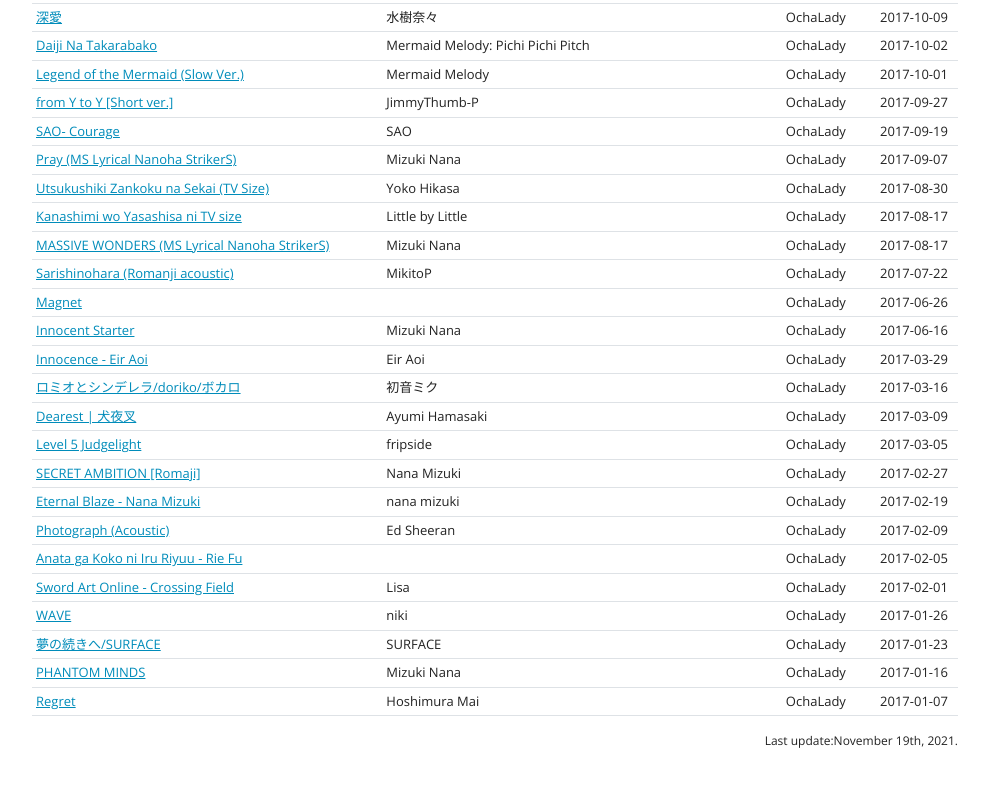
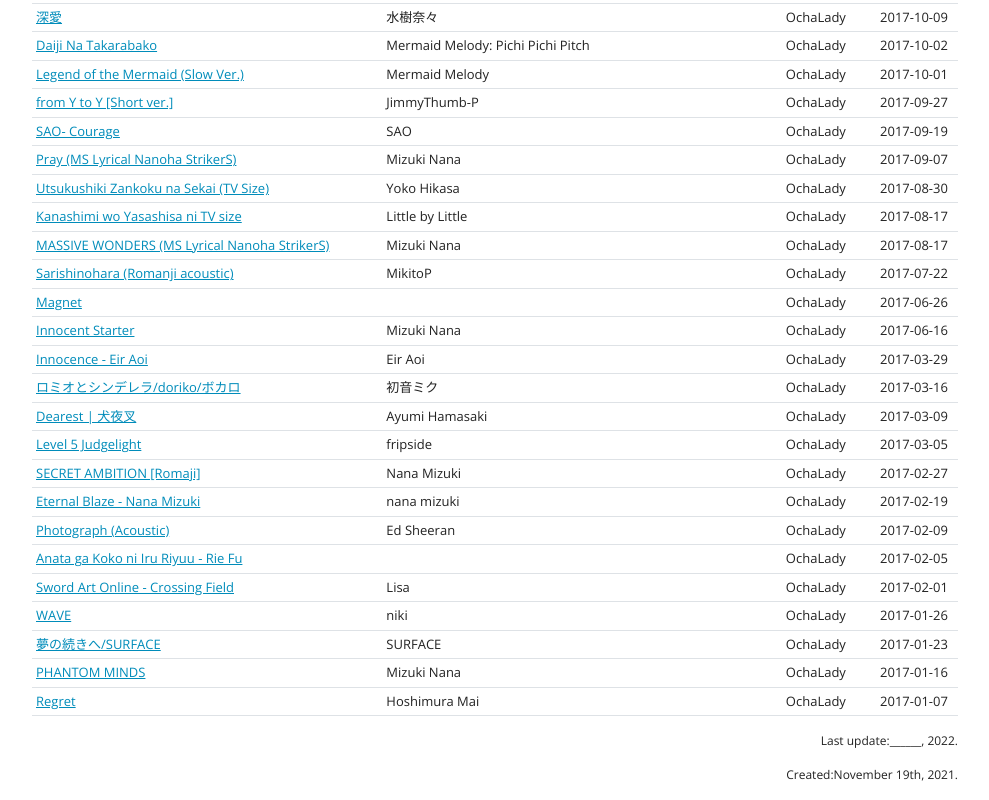
Before and after one commit to ckunakom/ochalady-sakusaku, a plain HTML site: page index.html in a window 1280 px wide. Shown: the part 4589-5389 px from the top of the page, without its empty margins (240-1229 px from the left). Before the commit the page ends 5355 px from the top, so only its background shows below. Drawn offline with nearby package versions, Linux system fonts and the light colour scheme.

Commit message:
Added created date on html

```diff
--- a/index.html
+++ b/index.html
@@ -58,7 +58,8 @@
                       </thead>
                       <tbody></tbody>
                     </table>
-                    <p class="update">Last update:November 19th, 2021.</p>
+                    <p class="update">Last update:______, 2022.</p>
+                    <p class="update">Created:November 19th, 2021.</p>
                 </div>
             </div>
         </div>
```
